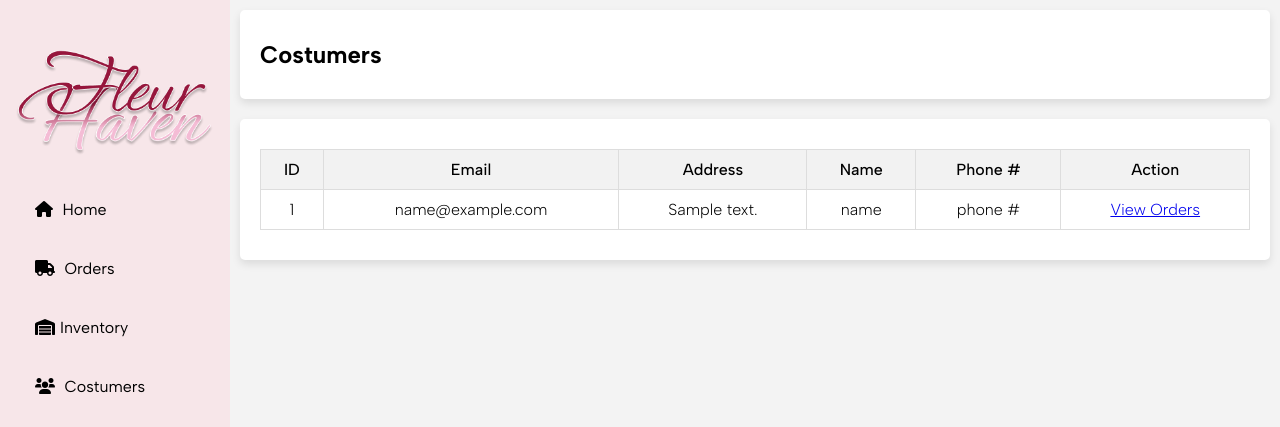
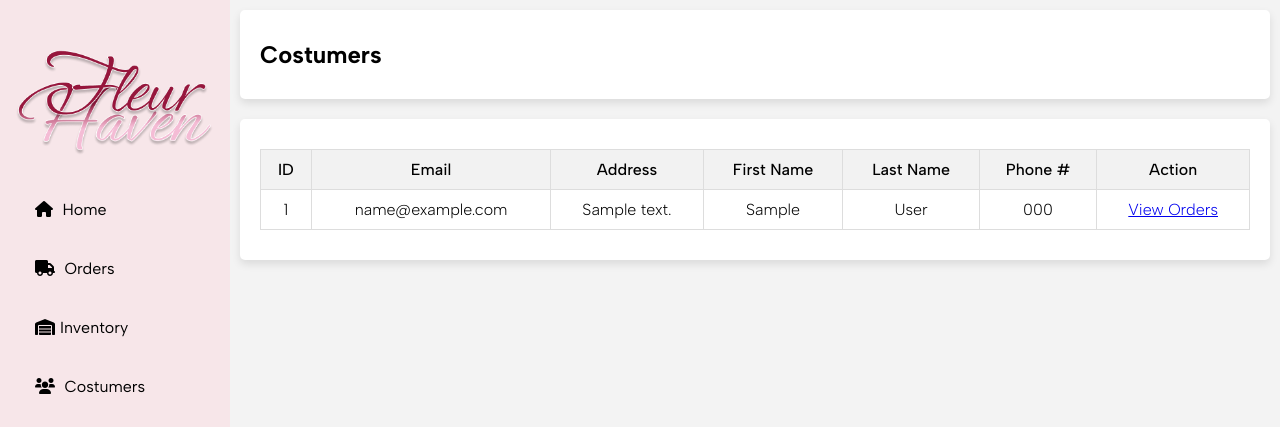
Before and after one commit to ayachi01/FleurBackend, a PHP site: page /FleurBackend/customers.php in a window 1280 px wide. Shown: the top 427 px of the page. Run offline with PHP 8.4, Linux system fonts and the light colour scheme; tables that the repository leaves empty or names only in its code hold one stand-in row (values such as "Sample post"); data that the repository does not hold is empty; some web fonts are replaced.

Commit message:
add first and last name and phone number function in inventory

```diff
--- a/customers.php
+++ b/customers.php
@@ -55,7 +55,8 @@ $connection->close();
             <th>ID</th>
             <th>Email</th>
             <th>Address</th>
-            <th>Name </th>
+            <th>First Name </th>
+            <th>Last Name </th>
             <th>Phone #</th>
             <th>Action </th>
 
@@ -67,8 +68,9 @@ $connection->close();
             <td><?php echo htmlspecialchars($users['id']); ?></td>
             <td><?php echo htmlspecialchars($users['email']); ?></td>
             <td><?php echo htmlspecialchars($users['address']);?> </td>
-            <td>name </td>
-            <td>phone # </td>
+            <td><?php echo htmlspecialchars($users['first_name']);?> </td>
+            <td><?php echo htmlspecialchars($users['last_name']);?> </td>
+            <td><?php echo htmlspecialchars($users['phone_number']);?> </td>
             <td>
                             <a href="customer_order_history.php?user_id=<?php echo htmlspecialchars($user['id']); ?>">View Orders</a>
                         </td>
```
